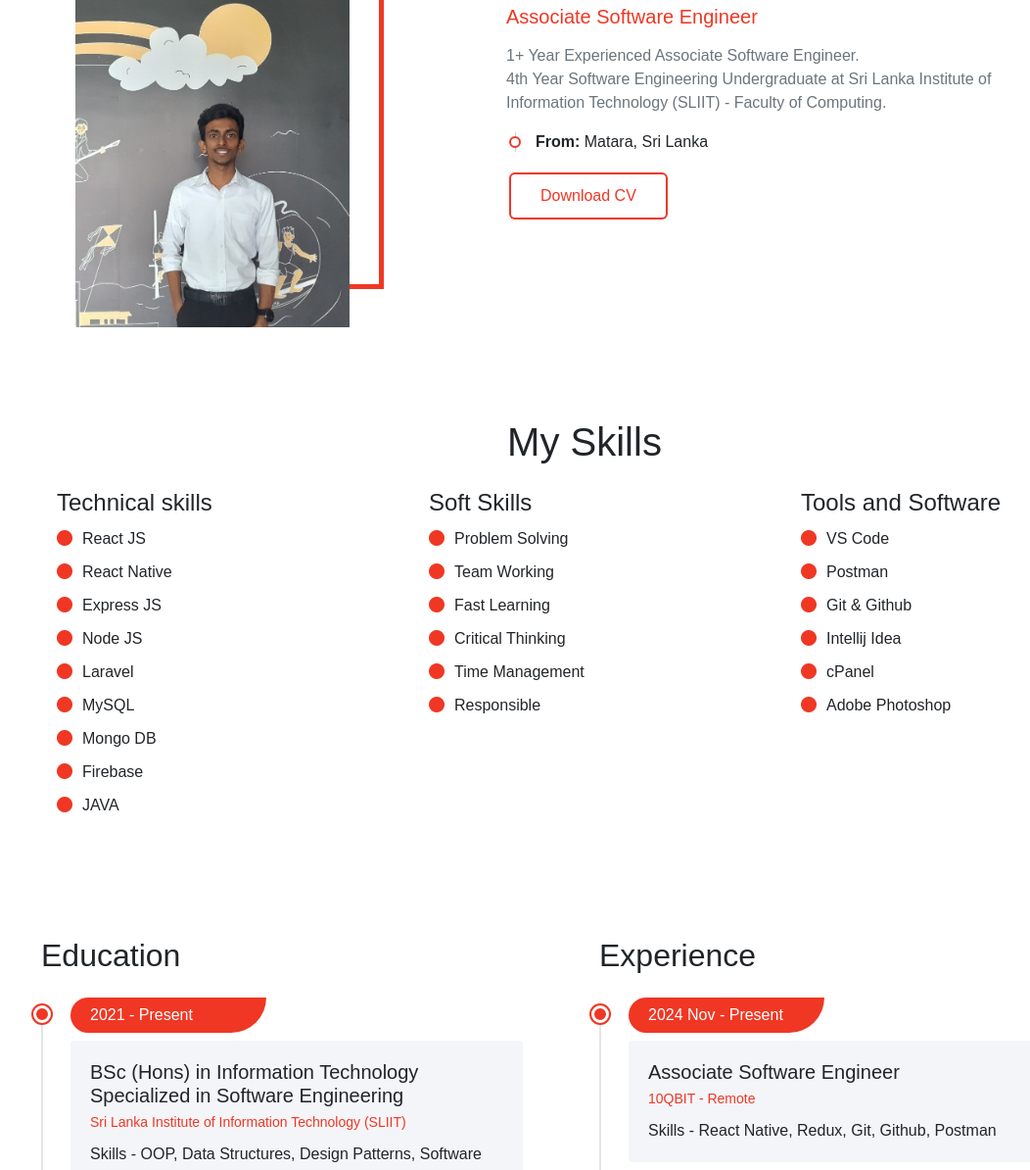
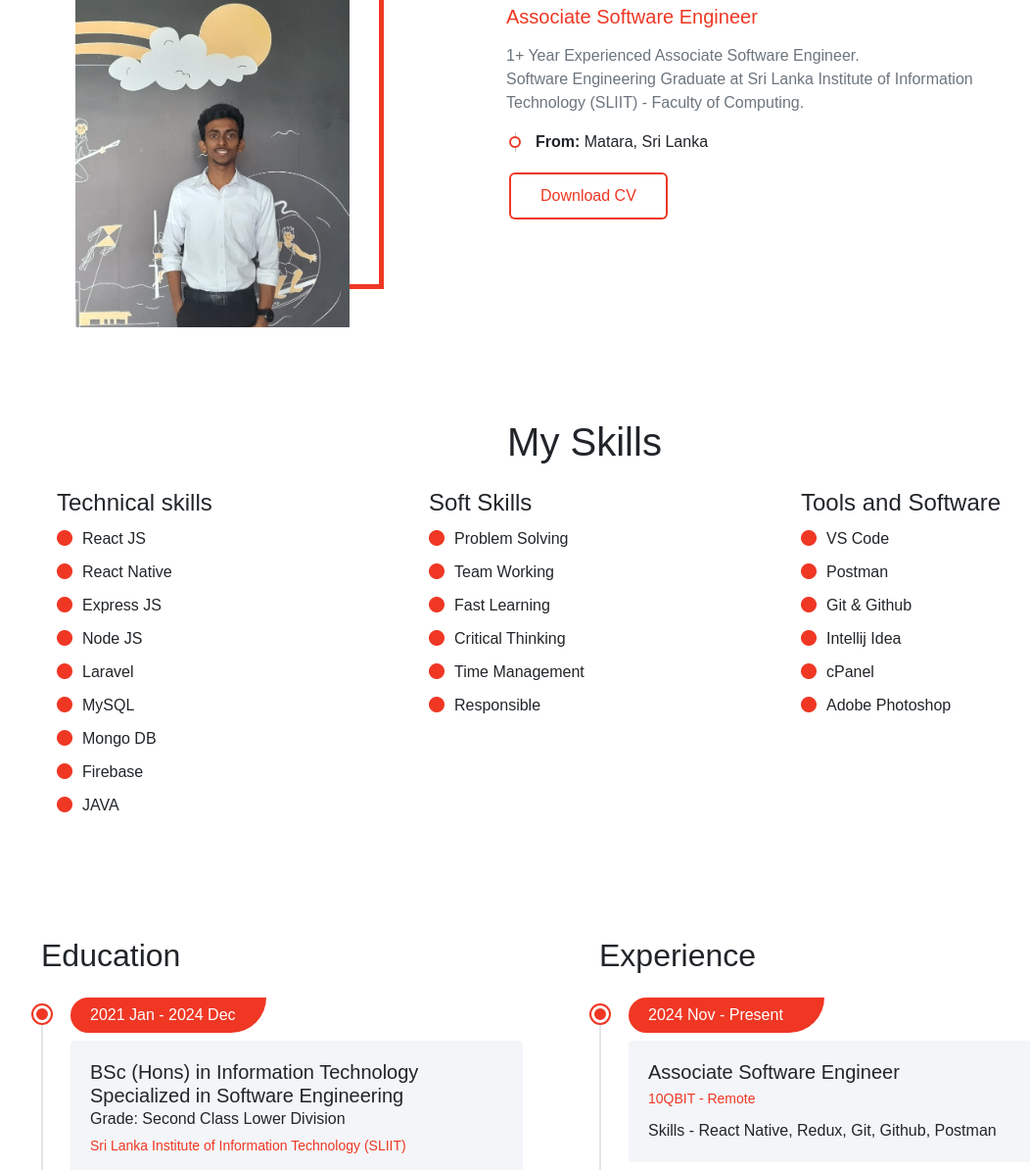
Before and after one commit to PasinduShyaminda/IT21016202.github.io, a plain HTML site: page index.html in a window 1280 px wide. Shown: the part 879-2073 px from the top of the page at 98% size, without its empty margins (43-1095 px from the left). Drawn offline with Linux system fonts and the light colour scheme; a web font is replaced by a local one.

Commit message:
added graduation details

```diff
--- a/index.html
+++ b/index.html
@@ -98,7 +98,7 @@
         <div class="col-lg-6 offset-lg-1 wow fadeInRight">
           <h1 class="fw-light">Pasindu Shyaminda</h1>
           <h5 class="fg-theme mb-3">Associate Software Engineer</h5>
-          <p class="text-muted">1+ Year Experienced Associate Software Engineer. <br/> 4th Year Software Engineering Undergraduate at Sri Lanka Institute of Information Technology (SLIIT) - Faculty of Computing.</p>
+          <p class="text-muted">1+ Year Experienced Associate Software Engineer. <br/> Software Engineering Graduate at Sri Lanka Institute of Information Technology (SLIIT) - Faculty of Computing.</p>
           <ul class="theme-list">
             <li><b>From:</b> Matara, Sri Lanka</li>
             <!-- <li><b>Lives In:</b> Matara, Sri Lanka</li> -->
@@ -201,9 +201,10 @@
           <h2 class="fw-normal">Education</h2>
           <ul class="timeline mt-4 pr-md-5">
             <li>
-              <div class="title">2021 - Present</div>
+              <div class="title">2021 Jan - 2024 Dec</div>
               <div class="details">
                 <h5>BSc (Hons) in Information Technology Specialized in Software Engineering</h5>
+                <p>Grade: Second Class Lower Division</p>
                 <small class="fg-theme">Sri Lanka Institute of Information Technology (SLIIT)</small>
                 <p>Skills - OOP, Data Structures, Design Patterns, Software Testing, Agile, UI/ UX, Software Security</p>
               </div>
```
